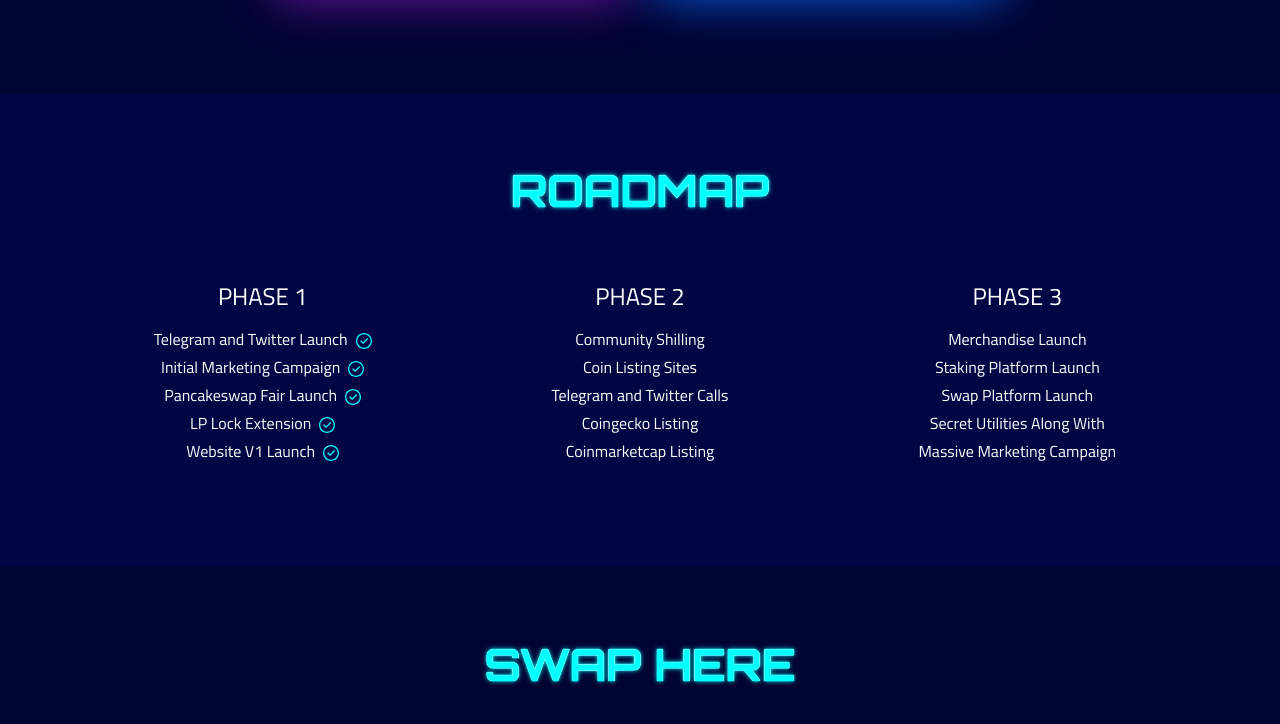
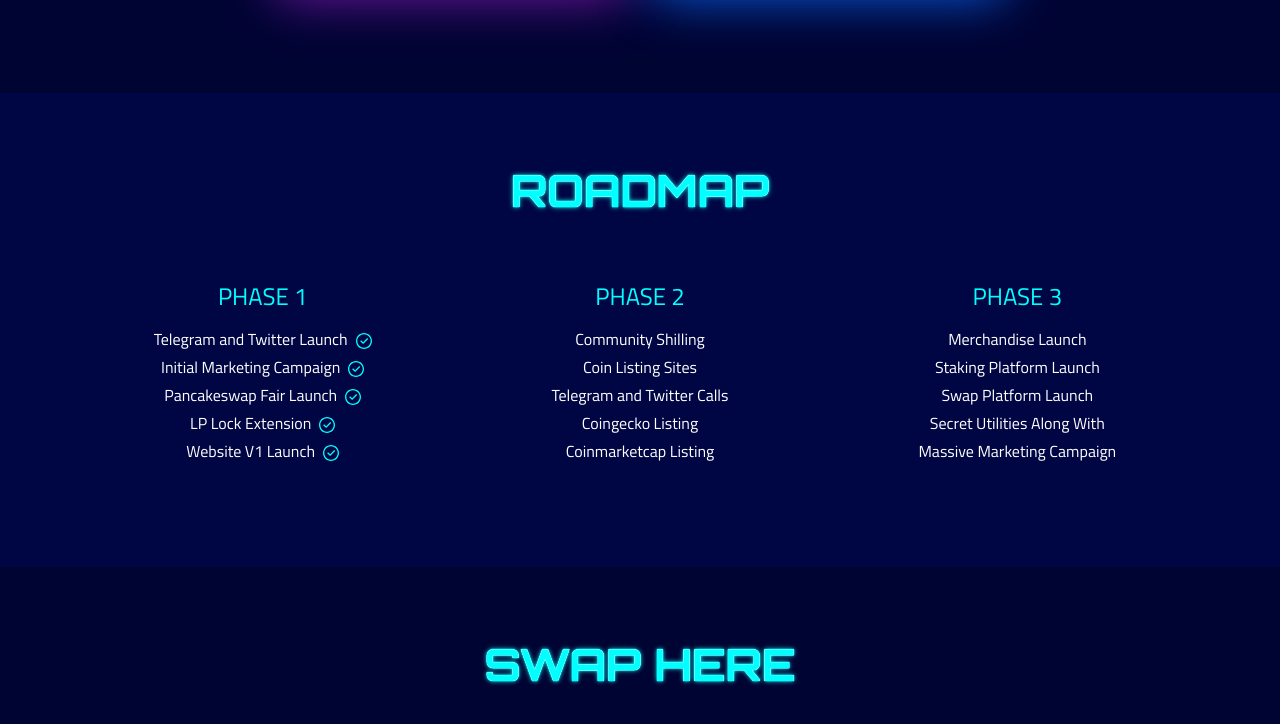
Before and after one commit to bitcoinvtwogithub/bitcoinvtwogithub.github.io, a plain HTML site: page index.html in a window 1280 px wide. Shown: the part 2350-3074 px from the top of the page. Drawn offline with nearby package versions, Linux system fonts and the light colour scheme.

Commit message:
Update index.html

```diff
--- a/index.html
+++ b/index.html
@@ -368,6 +368,10 @@
 
 .roadmap-container{
 color:#FFFFFF;
+}
+
+.roadmap-container h4{
+color:#00FFFF;
 }
 
 .roadmap-container ul > li{
```
